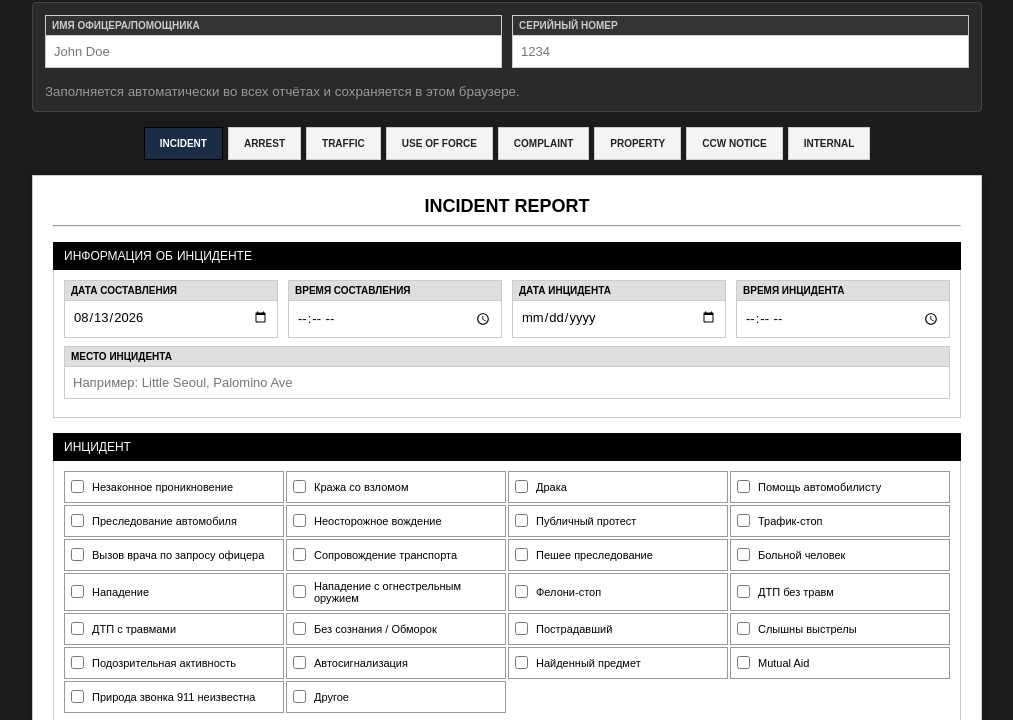
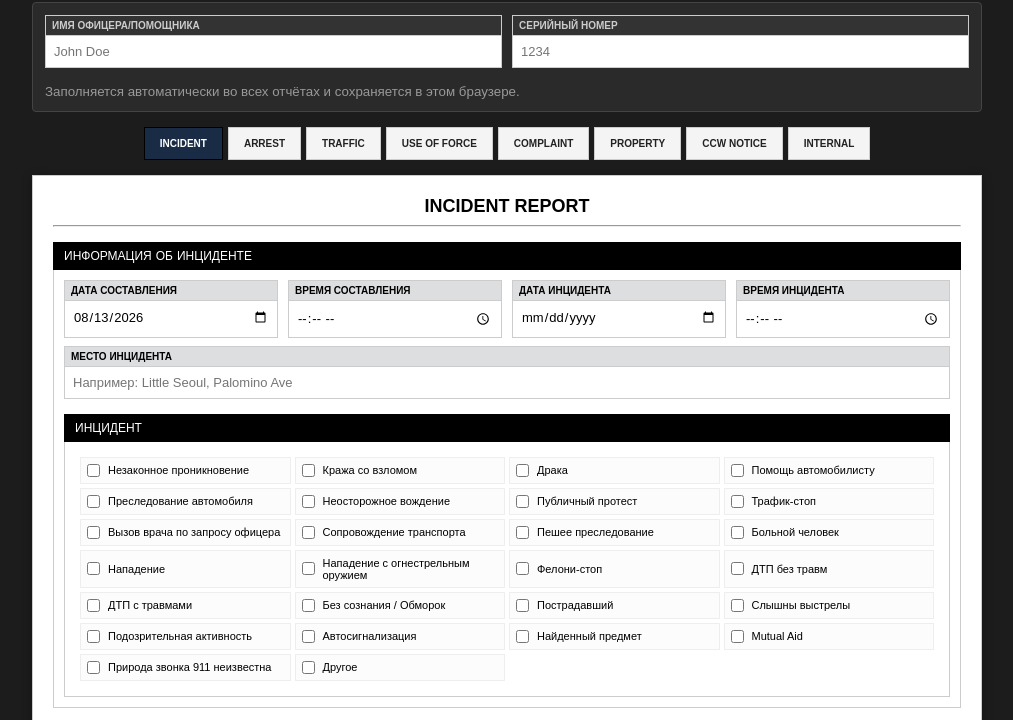
Before and after one commit to bobstoner21/raportgenerator, a plain HTML site: page index.html in a window 1280 px wide. Shown: the part 73-793 px from the top of the page, without its empty margins (133-1146 px from the left). Drawn offline with Linux system fonts and the light colour scheme.

Commit message:
Update index.html

```diff
--- a/index.html
+++ b/index.html
@@ -3,7 +3,7 @@
 <head>
 <meta charset="UTF-8">
 <meta name="viewport" content="width=device-width, initial-scale=1.0">
-<title>LEO Report Generator</title>
+<title>LEO REPORT GENERATOR</title>
 <style>
     * { box-sizing: border-box; }
     body {
@@ -104,29 +104,11 @@
         padding: 5px;
     }
 
-    .checkbox-grid-4 {
+    .incident-grid-4 {
         display: grid;
         grid-template-columns: repeat(4, 1fr);
-        gap: 2px;
-        padding: 0;
-    }
-
-    .checkbox-grid-4 .checkbox-label {
-        min-height: 32px;
-        border-color: #999;
-        background: #fff;
-    }
-
-    @media (max-width: 800px) {
-        .checkbox-grid-4 {
-            grid-template-columns: repeat(2, 1fr);
-        }
-    }
-
-    @media (max-width: 500px) {
-        .checkbox-grid-4 {
-            grid-template-columns: 1fr;
-        }
+        gap: 4px;
+        padding: 5px;
     }
 
     .checkbox-label {
@@ -240,7 +222,7 @@
 </head>
 <body>
 
-<h1 class="page-title">LEO Report Generator</h1>
+<h1 class="page-title">LEO REPORT GENERATOR</h1>
 
 <div class="officer-bar">
     <div class="field-wrapper">
@@ -278,40 +260,37 @@
                 <div class="field-wrapper"><div class="field-label">ВРЕМЯ ИНЦИДЕНТА</div><input type="time" class="field-input i_time_inc"></div>
             </div>
             <div class="field-wrapper"><div class="field-label">МЕСТО ИНЦИДЕНТА</div><input type="text" class="field-input i_loc" placeholder="Например: Little Seoul, Palomino Ave"></div>
-        </div>
-        <div class="doc-b-header">ИНЦИДЕНТ</div>
-        <div class="doc-b-content">
-            <div class="checkbox-grid-4">
-                <label class="checkbox-label"><input type="checkbox" class="i_incident_type" value="Незаконное проникновение"> Незаконное проникновение</label>
-                <label class="checkbox-label"><input type="checkbox" class="i_incident_type" value="Кража со взломом"> Кража со взломом</label>
-                <label class="checkbox-label"><input type="checkbox" class="i_incident_type" value="Драка"> Драка</label>
-                <label class="checkbox-label"><input type="checkbox" class="i_incident_type" value="Помощь автомобилисту"> Помощь автомобилисту</label>
-                <label class="checkbox-label"><input type="checkbox" class="i_incident_type" value="Преследование автомобиля"> Преследование автомобиля</label>
-                <label class="checkbox-label"><input type="checkbox" class="i_incident_type" value="Неосторожное вождение"> Неосторожное вождение</label>
-                <label class="checkbox-label"><input type="checkbox" class="i_incident_type" value="Публичный протест"> Публичный протест</label>
-                <label class="checkbox-label"><input type="checkbox" class="i_incident_type" value="Трафик-стоп"> Трафик-стоп</label>
-                <label class="checkbox-label"><input type="checkbox" class="i_incident_type" value="Вызов врача по запросу офицера"> Вызов врача по запросу офицера</label>
-                <label class="checkbox-label"><input type="checkbox" class="i_incident_type" value="Сопровождение транспорта"> Сопровождение транспорта</label>
-                <label class="checkbox-label"><input type="checkbox" class="i_incident_type" value="Пешее преследование"> Пешее преследование</label>
-                <label class="checkbox-label"><input type="checkbox" class="i_incident_type" value="Больной человек"> Больной человек</label>
-                <label class="checkbox-label"><input type="checkbox" class="i_incident_type" value="Нападение"> Нападение</label>
-                <label class="checkbox-label"><input type="checkbox" class="i_incident_type" value="Нападение с огнестрельным оружием"> Нападение с огнестрельным оружием</label>
-                <label class="checkbox-label"><input type="checkbox" class="i_incident_type" value="Фелони-стоп"> Фелони-стоп</label>
-                <label class="checkbox-label"><input type="checkbox" class="i_incident_type" value="ДТП без травм"> ДТП без травм</label>
-                <label class="checkbox-label"><input type="checkbox" class="i_incident_type" value="ДТП с травмами"> ДТП с травмами</label>
-                <label class="checkbox-label"><input type="checkbox" class="i_incident_type" value="Без сознания / Обморок"> Без сознания / Обморок</label>
-                <label class="checkbox-label"><input type="checkbox" class="i_incident_type" value="Пострадавший"> Пострадавший</label>
-                <label class="checkbox-label"><input type="checkbox" class="i_incident_type" value="Слышны выстрелы"> Слышны выстрелы</label>
-                <label class="checkbox-label"><input type="checkbox" class="i_incident_type" value="Подозрительная активность"> Подозрительная активность</label>
-                <label class="checkbox-label"><input type="checkbox" class="i_incident_type" value="Автосигнализация"> Автосигнализация</label>
-                <label class="checkbox-label"><input type="checkbox" class="i_incident_type" value="Найденный предмет"> Найденный предмет</label>
-                <label class="checkbox-label"><input type="checkbox" class="i_incident_type" value="Mutual Aid"> Mutual Aid</label>
-                <label class="checkbox-label"><input type="checkbox" class="i_incident_type" value="Природа звонка 911 неизвестна"> Природа звонка 911 неизвестна</label>
-                <label class="checkbox-label"><input type="checkbox" class="i_incident_type" value="Другое"> Другое</label>
-                <div></div>
-                <div></div>
+            <div class="doc-b-header">ИНЦИДЕНТ</div>
+            <div class="doc-b-content">
+                <div class="incident-grid-4">
+                    <label class="checkbox-label"><input type="checkbox" class="i_incident" value="Незаконное проникновение"> Незаконное проникновение</label>
+                    <label class="checkbox-label"><input type="checkbox" class="i_incident" value="Кража со взломом"> Кража со взломом</label>
+                    <label class="checkbox-label"><input type="checkbox" class="i_incident" value="Драка"> Драка</label>
+                    <label class="checkbox-label"><input type="checkbox" class="i_incident" value="Помощь автомобилисту"> Помощь автомобилисту</label>
+                    <label class="checkbox-label"><input type="checkbox" class="i_incident" value="Преследование автомобиля"> Преследование автомобиля</label>
+                    <label class="checkbox-label"><input type="checkbox" class="i_incident" value="Неосторожное вождение"> Неосторожное вождение</label>
+                    <label class="checkbox-label"><input type="checkbox" class="i_incident" value="Публичный протест"> Публичный протест</label>
+                    <label class="checkbox-label"><input type="checkbox" class="i_incident" value="Трафик-стоп"> Трафик-стоп</label>
+                    <label class="checkbox-label"><input type="checkbox" class="i_incident" value="Вызов врача по запросу офицера"> Вызов врача по запросу офицера</label>
+                    <label class="checkbox-label"><input type="checkbox" class="i_incident" value="Сопровождение транспорта"> Сопровождение транспорта</label>
+                    <label class="checkbox-label"><input type="checkbox" class="i_incident" value="Пешее преследование"> Пешее преследование</label>
+                    <label class="checkbox-label"><input type="checkbox" class="i_incident" value="Больной человек"> Больной человек</label>
+                    <label class="checkbox-label"><input type="checkbox" class="i_incident" value="Нападение"> Нападение</label>
+                    <label class="checkbox-label"><input type="checkbox" class="i_incident" value="Нападение с огнестрельным оружием"> Нападение с огнестрельным оружием</label>
+                    <label class="checkbox-label"><input type="checkbox" class="i_incident" value="Фелони-стоп"> Фелони-стоп</label>
+                    <label class="checkbox-label"><input type="checkbox" class="i_incident" value="ДТП без травм"> ДТП без травм</label>
+                    <label class="checkbox-label"><input type="checkbox" class="i_incident" value="ДТП с травмами"> ДТП с травмами</label>
+                    <label class="checkbox-label"><input type="checkbox" class="i_incident" value="Без сознания / Обморок"> Без сознания / Обморок</label>
+                    <label class="checkbox-label"><input type="checkbox" class="i_incident" value="Пострадавший"> Пострадавший</label>
+                    <label class="checkbox-label"><input type="checkbox" class="i_incident" value="Слышны выстрелы"> Слышны выстрелы</label>
+                    <label class="checkbox-label"><input type="checkbox" class="i_incident" value="Подозрительная активность"> Подозрительная активность</label>
+                    <label class="checkbox-label"><input type="checkbox" class="i_incident" value="Автосигнализация"> Автосигнализация</label>
+                    <label class="checkbox-label"><input type="checkbox" class="i_incident" value="Найденный предмет"> Найденный предмет</label>
+                    <label class="checkbox-label"><input type="checkbox" class="i_incident" value="Mutual Aid"> Mutual Aid</label>
+                    <label class="checkbox-label"><input type="checkbox" class="i_incident" value="Природа звонка 911 неизвестна"> Природа звонка 911 неизвестна</label>
+                    <label class="checkbox-label"><input type="checkbox" class="i_incident" value="Другое"> Другое</label>
+                </div>
             </div>
-        </div>
         </div>
         <div class="doc-b-header">ВОВЛЕЧЁННЫЕ ЛИЦА</div>
         <div class="doc-b-content"><div id="inc_persons"></div><button type="button" class="btn-add" onclick="addIncPerson()">+ ДОБАВИТЬ ЛИЦО</button></div>
@@ -891,31 +870,6 @@ function checkTable(items) {
     return s;
 }
 
-// Чекбокс-таблица на несколько колонок. Используется для типов инцидента.
-function checkTableGrid(items, columns) {
-    columns = columns || 4;
-    var s = '[CENTER][TABLE]\n';
-
-    for (var i = 0; i < items.length; i += columns) {
-        s += '[TR]\n';
-
-        for (var c = 0; c < columns; c++) {
-            var item = items[i + c];
-
-            if (item) {
-                s += '[TD][CENTER]' + checkMark(item[0]) + ' ' + item[1] + '[/CENTER][/TD]\n';
-            } else {
-                s += '[TD][/TD]\n';
-            }
-        }
-
-        s += '[/TR]\n';
-    }
-
-    s += '[/TABLE][/CENTER]\n\n';
-    return s;
-}
-
 function reportHeader(title, cid) {
     return '[CENTER][SIZE=6][B]' + title + '[/B][/SIZE]\n' +
            '[SIZE=2][B]Номер дела:[/B] ' + cid + '[/SIZE][/CENTER]\n\n' +
@@ -924,6 +878,23 @@ function reportHeader(title, cid) {
 
 function checkMark(el) {
     return (el && el.checked) ? '[B][X][/B]' : '[ ]';
+}
+
+function incidentCheckTable(items) {
+    var s = '[CENTER][TABLE]\n';
+    for (var i = 0; i < items.length; i += 4) {
+        s += '[TR]\n';
+        for (var j = 0; j < 4; j++) {
+            if (items[i + j]) {
+                s += '[TD]' + checkMark(items[i + j][0]) + ' ' + items[i + j][1] + '[/TD]\n';
+            } else {
+                s += '[TD][/TD]\n';
+            }
+        }
+        s += '[/TR]\n';
+    }
+    s += '[/TABLE][/CENTER]\n\n';
+    return s;
 }
 
 // ---------- generation ----------
@@ -966,20 +937,16 @@ document.getElementById('submitBtn').onclick = function () {
             ]);
         }
 
-        var incidentTypeEls = document.querySelectorAll('.i_incident_type');
-        var incidentTypeItems = [];
-        var selectedIncidentTypes = [];
-
-        for (var i = 0; i < incidentTypeEls.length; i++) {
-            incidentTypeItems.push([incidentTypeEls[i], incidentTypeEls[i].value]);
-            if (incidentTypeEls[i].checked) {
-                selectedIncidentTypes.push(incidentTypeEls[i].value);
-            }
+        var incidentEls = active.querySelectorAll('.i_incident');
+        var incidentItems = [];
+        var selectedIncidents = [];
+        for (var ii = 0; ii < incidentEls.length; ii++) {
+            incidentItems.push([incidentEls[ii], incidentEls[ii].value]);
+            if (incidentEls[ii].checked) selectedIncidents.push(incidentEls[ii].value);
         }
 
-        subj = "[INCIDENT-" + cid + "] " + (selectedIncidentTypes.length
-            ? selectedIncidentTypes.join(", ")
-            : "Без указанного типа");
+        var incidentTitle = selectedIncidents.length ? selectedIncidents.join(', ') : 'Не указан';
+        subj = "[INCIDENT-" + cid + "] " + incidentTitle;
 
         bb = reportHeader('INCIDENT REPORT', cid) +
              sectionHeader('Информация об инциденте') +
@@ -992,7 +959,7 @@ document.getElementById('submitBtn').onclick = function () {
              ], 2) + hr() +
 
              sectionHeader('Инцидент') +
-             checkTableGrid(incidentTypeItems, 4) + hr() +
+             incidentCheckTable(incidentItems) +
 
              stackedRecords(
                  'Вовлечённые лица',
```
